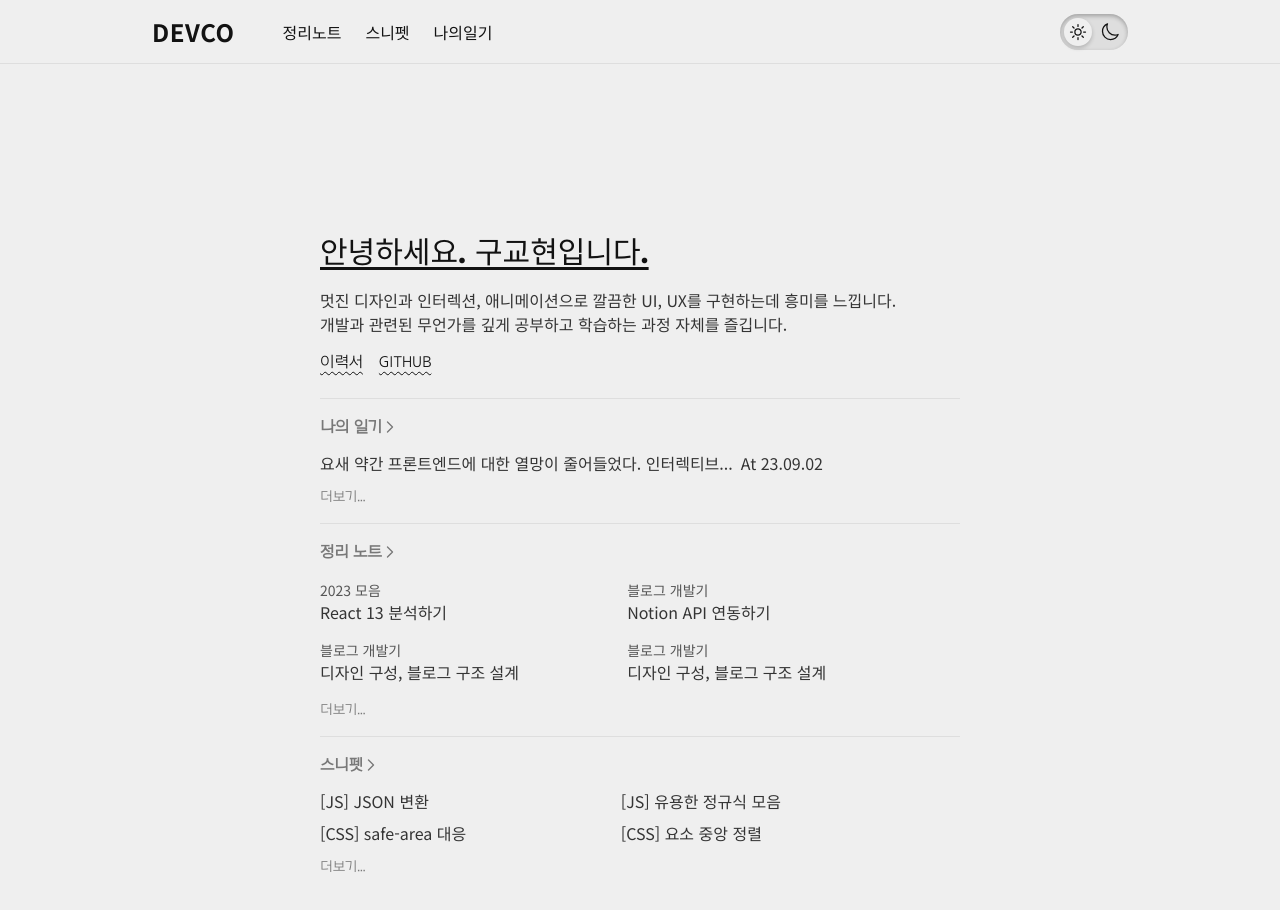
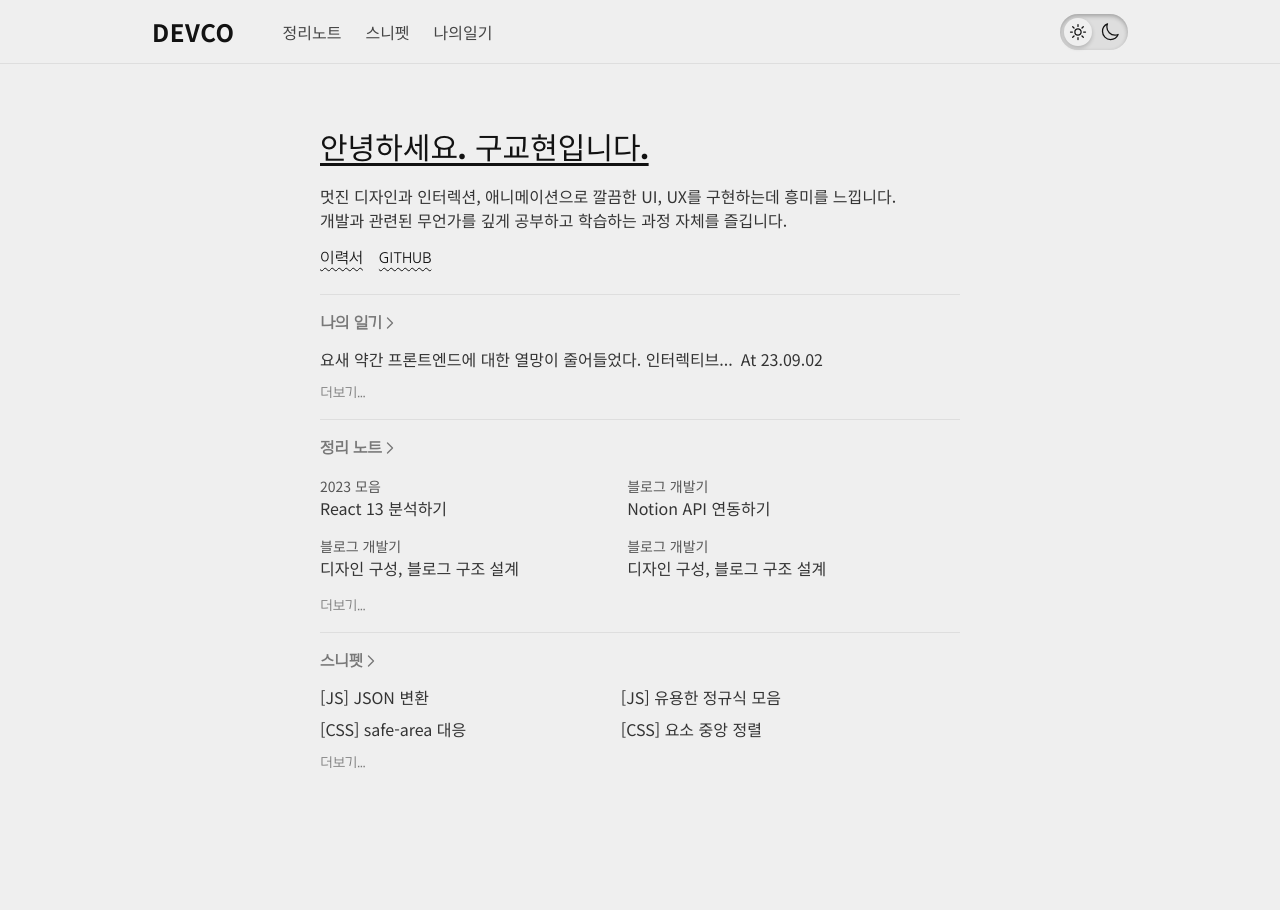
Before and after one commit to rygus9/blog, a Next.js app: page / in a window 1280 px wide. Shown: the top 910 px of the page. After the commit the page ends 845 px from the top, so only its background shows below. Built offline with nearby package versions, Linux system fonts and the light colour scheme.

Commit message:
feat: 헤더 정리 + main page 화면 정리

```diff
--- a/app/_common/components/Header.tsx
+++ b/app/_common/components/Header.tsx
@@ -39,7 +39,7 @@ export const Header = () => {
           </h1>
           <nav
             className={classNames(
-              "hidden",
+              "hidden text-[#454545]",
               "sm:flex-1 sm:flex sm:items-center sm:space-x-6",
             )}
           >
@@ -71,7 +71,7 @@ export const Header = () => {
       {!isClose && (
         <nav
           className={classNames(
-            "fixed z-40 w-full h-[calc(100%-64px)] top-16 bg-[#EFEFEF]",
+            "fixed z-40 w-full h-[calc(100%-64px)] top-16 bg-[#EFEFEF] text-[#454545]",
             "sm:hidden",
           )}
         >
--- a/app/page.tsx
+++ b/app/page.tsx
@@ -4,9 +4,9 @@ import { PropsWithChildren } from "react";
 
 const Page = () => {
   return (
-    <main className="py-12 sm:py-40 max-w-2xl m-auto px-4">
+    <main className="py-10 sm:py-14 max-w-2xl m-auto px-4">
       <section className="mt-3 mb-6">
-        <h1 className="font-blackHan text-3xl underline underline-offset-4">
+        <h1 className="font-blackHan text-[1.75rem] sm:text-3xl underline underline-offset-4">
           안녕하세요. 구교현입니다.
         </h1>
         <p className="pt-4 text-[#343434]">
```
